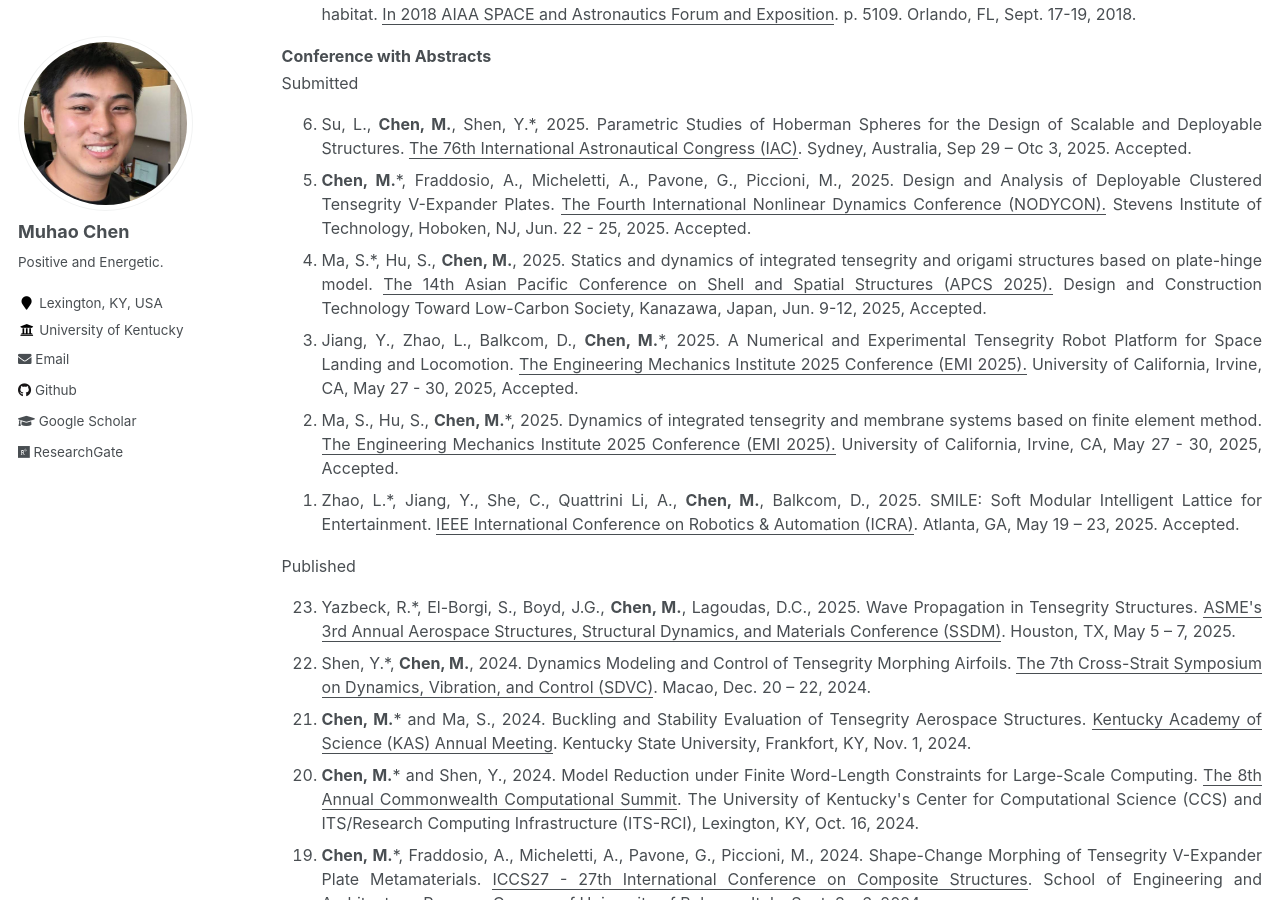
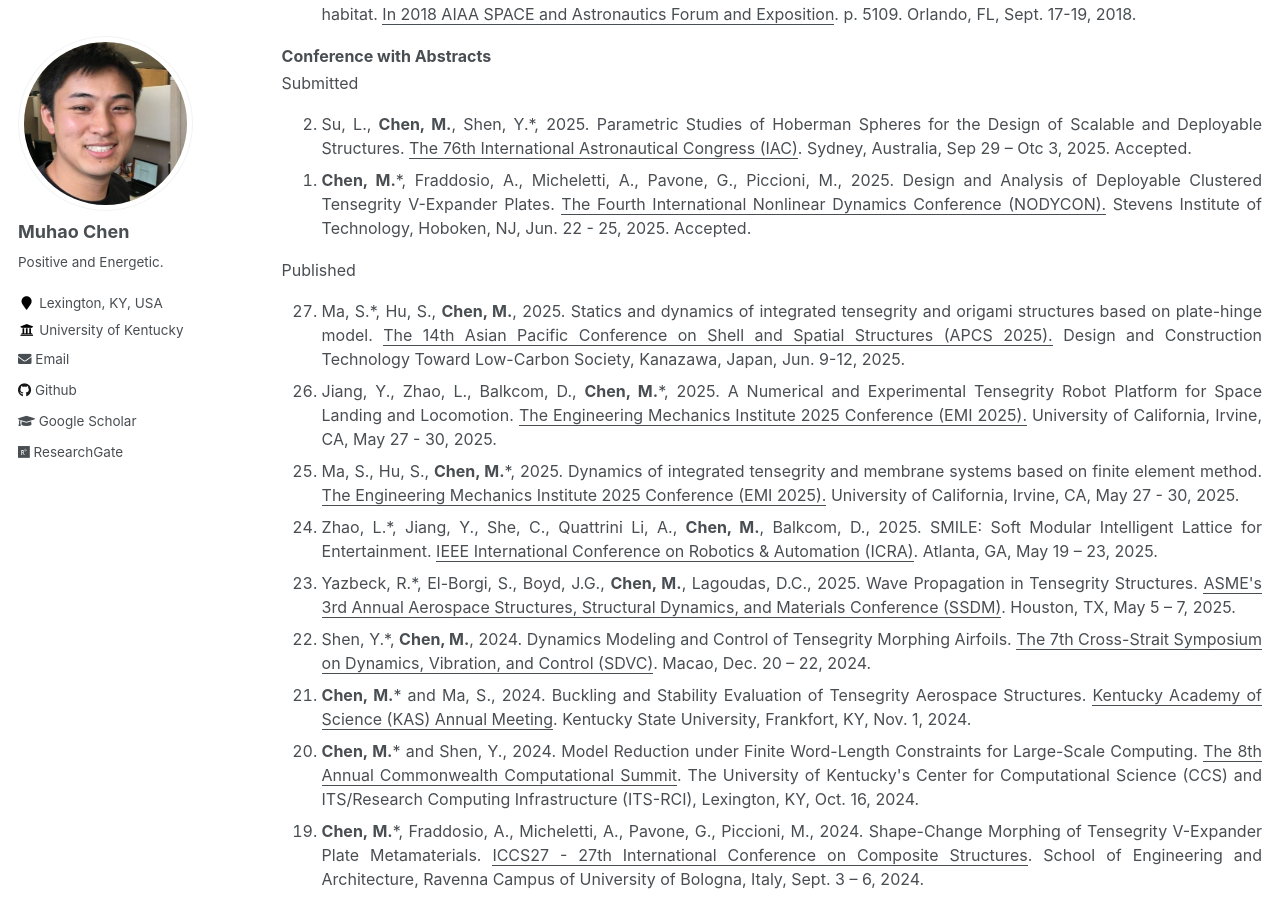
Before and after one commit to Muhao-Chen/muhao-chen.github.io, a Jekyll site: the page built from _pages/publication.md, in a window 1280 px wide and 900 px high, scrolled down 4411 px. Built offline with Jekyll 4.4.1, drawn with Linux system fonts in a browser that asks for light colours.

Commit message:
Update publication.md

```diff
--- a/_pages/publication.md
+++ b/_pages/publication.md
@@ -122,15 +122,15 @@ Submitted
 <!-- <li>Jiang, Y., Zhao, L., Balkcom, D., <strong>Chen, M.</strong>*, 2025. A Numerical and Experimental Tensegrity Robot Platform for Space Landing and Locomotion. <u>Engineering Mechanics Institute Conference 2025 (EMI 2025)</u>. Anaheim, CA, May 27, 2025. Submitted.</li> -->
 <!-- <li>Ma, S., Hu, S., <strong>Chen, M.</strong>*, 2025. Dynamics of integrated tensegrity and membrane systems based on finite element method. <u>Engineering Mechanics Institute Conference 2025 (EMI 2025)</u>. Anaheim, CA, May 27, 2025. Submitted.</li> -->
 <li><strong>Chen, M.</strong>*, Fraddosio, A., Micheletti, A., Pavone, G., Piccioni, M., 2025. Design and Analysis of Deployable Clustered Tensegrity V-Expander Plates. <u>The Fourth International Nonlinear Dynamics Conference (NODYCON).</u> Stevens Institute of Technology, Hoboken, NJ, Jun. 22 - 25, 2025. Accepted.</li>
-<li> Ma, S.*, Hu, S., <strong>Chen, M.</strong>, 2025. Statics and dynamics of integrated tensegrity and origami structures based on plate-hinge model. <u>The 14th Asian Pacific Conference on Shell and Spatial Structures (APCS 2025).</u> Design and Construction Technology Toward Low-Carbon Society, Kanazawa, Japan, Jun. 9-12, 2025, Accepted. </li>
-<li> Jiang, Y., Zhao, L., Balkcom, D., <strong>Chen, M.</strong>*, 2025. A Numerical and Experimental Tensegrity Robot Platform for Space Landing and Locomotion. <u> The Engineering Mechanics Institute 2025 Conference (EMI 2025).</u> University of California, Irvine, CA, May 27 - 30, 2025, Accepted. </li>
-<li> Ma, S., Hu, S., <strong>Chen, M.</strong>*, 2025. Dynamics of integrated tensegrity and membrane systems based on finite element method. <u> The Engineering Mechanics Institute 2025 Conference (EMI 2025).</u> University of California, Irvine, CA, May 27 - 30, 2025, Accepted. </li>
-<li> Zhao, L.*, Jiang, Y., She, C., Quattrini Li, A., <strong>Chen, M.</strong>, Balkcom, D., 2025. SMILE: Soft Modular Intelligent Lattice for Entertainment. <u>IEEE International Conference on Robotics & Automation (ICRA)</u>. Atlanta, GA, May 19 – 23, 2025. Accepted.</li>
 <!-- <li> Zhao, L.*, Jiang, Y., She, C., <strong>Chen, M.</strong>, Balkcom, D., 2025. StarBot: Self-Assembled Transformative Adaptive Robot. <u>IEEE International Conference on Robotics & Automation (ICRA)</u>. Atlanta, GA, May 19 – 23, 2025. Accepted.</li> -->
 <!-- <li>Zhu, Z.*, <strong>Chen, M.</strong>, 2024. Simulating Gravity by Rotation in Space Station Design: A Multi-Objective and Metaheuristic Approach. <u>XXVIII Conference of the Ibero-American Society of Digital Graphics (SIGraDi 2024)</u>. The iNSTITUTE FOR BiODiGITAL ARCHITECTURE & GENETICS (iBAG), Universitat Internacional de Catalunya, Barcelona, Spain, Nov. 13 – 15, 2024. Accepted. </li> -->
 </ol>
 Published
 <ol reversed>
+<li> Ma, S.*, Hu, S., <strong>Chen, M.</strong>, 2025. Statics and dynamics of integrated tensegrity and origami structures based on plate-hinge model. <u>The 14th Asian Pacific Conference on Shell and Spatial Structures (APCS 2025).</u> Design and Construction Technology Toward Low-Carbon Society, Kanazawa, Japan, Jun. 9-12, 2025. </li>
+<li> Jiang, Y., Zhao, L., Balkcom, D., <strong>Chen, M.</strong>*, 2025. A Numerical and Experimental Tensegrity Robot Platform for Space Landing and Locomotion. <u> The Engineering Mechanics Institute 2025 Conference (EMI 2025).</u> University of California, Irvine, CA, May 27 - 30, 2025. </li>
+<li> Ma, S., Hu, S., <strong>Chen, M.</strong>*, 2025. Dynamics of integrated tensegrity and membrane systems based on finite element method. <u> The Engineering Mechanics Institute 2025 Conference (EMI 2025).</u> University of California, Irvine, CA, May 27 - 30, 2025. </li>
+<li> Zhao, L.*, Jiang, Y., She, C., Quattrini Li, A., <strong>Chen, M.</strong>, Balkcom, D., 2025. SMILE: Soft Modular Intelligent Lattice for Entertainment. <u>IEEE International Conference on Robotics & Automation (ICRA)</u>. Atlanta, GA, May 19 – 23, 2025.</li>
 <li> Yazbeck, R.*, El-Borgi, S., Boyd, J.G., <strong>Chen, M.</strong>, Lagoudas, D.C., 2025. Wave Propagation in Tensegrity Structures. <u> ASME's 3rd Annual Aerospace Structures, Structural Dynamics, and Materials Conference (SSDM)</u>. Houston, TX, May 5 – 7, 2025. </li>
 <li>Shen, Y.*, <strong>Chen, M.</strong>, 2024. Dynamics Modeling and Control of Tensegrity Morphing Airfoils. <u>The 7th Cross-Strait Symposium on Dynamics, Vibration, and Control (SDVC)</u>. Macao, Dec. 20 – 22, 2024. </li>
 <li> <strong>Chen, M.</strong>* and Ma, S., 2024. Buckling and Stability Evaluation of Tensegrity Aerospace Structures. <u>Kentucky Academy of Science (KAS) Annual Meeting</u>. Kentucky State University, Frankfort, KY, Nov. 1, 2024. </li>
```
